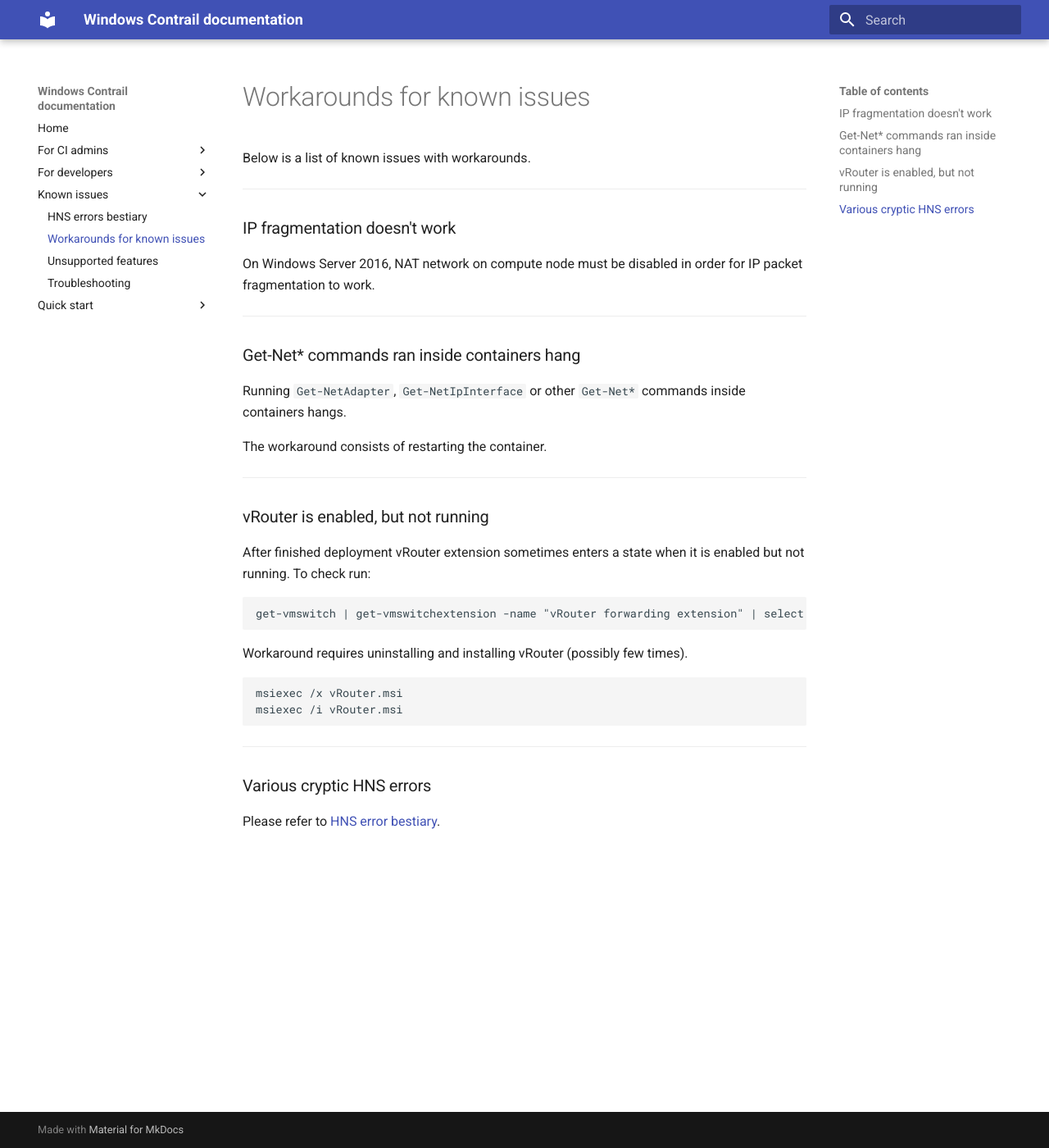
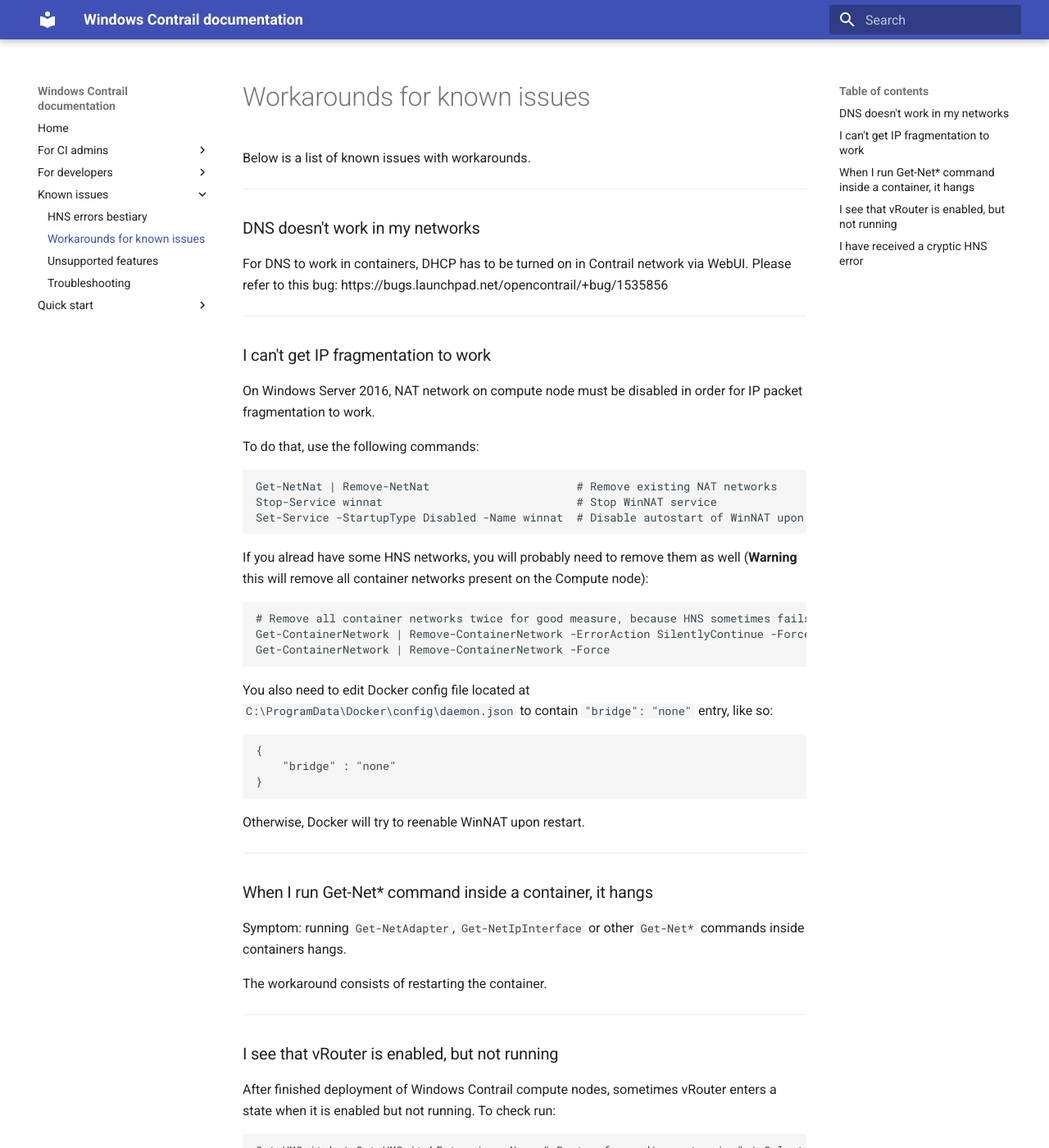
Before and after one commit to piotr-szuberski/contrail-windows-docs, an MkDocs documentation site: the page built from doc/Known_issues/Known_issues.md, in a window 1280 px wide and 1400 px high. Shown: the whole window at 82% size. Built offline with MkDocs 1.6.1 and Material for MkDocs 9.7.7, drawn with Linux system fonts in a browser that asks for light colours; some of the changed text lies outside the part shown.

Commit message:
Move DNS to workarounds and do small adjustments. (#77)

````diff
--- a/doc/Known_issues/Known_issues.md
+++ b/doc/Known_issues/Known_issues.md
@@ -4,33 +4,71 @@
 
 ---
 
-### IP fragmentation doesn't work
+### DNS doesn't work in my networks
+
+For DNS to work in containers, DHCP has to be turned on in Contrail network via WebUI.
+Please refer to this bug: https://bugs.launchpad.net/opencontrail/+bug/1535856
+
+---
+
+### I can't get IP fragmentation to work
 
 On Windows Server 2016, NAT network on compute node must be disabled in order for IP packet fragmentation to work.
 
+To do that, use the following commands:
+```
+Get-NetNat | Remove-NetNat                      # Remove existing NAT networks
+Stop-Service winnat                             # Stop WinNAT service
+Set-Service -StartupType Disabled -Name winnat  # Disable autostart of WinNAT upon reboot
+```
+
+If you alread have some HNS networks, you will probably need to remove them as well (**Warning** this will remove all
+container networks present on the Compute node):
+
+```
+# Remove all container networks twice for good measure, because HNS sometimes fails
+Get-ContainerNetwork | Remove-ContainerNetwork -ErrorAction SilentlyContinue -Force
+Get-ContainerNetwork | Remove-ContainerNetwork -Force
+```
+
+You also need to edit Docker config file located at `C:\ProgramData\Docker\config\daemon.json` to contain
+`"bridge": "none"` entry, like so:
+```
+{
+    "bridge" : "none"
+}
+```
+
+Otherwise, Docker will try to reenable WinNAT upon restart.
+
 ---
 
-### Get-Net* commands ran inside containers hang
+### When I run Get-Net* command inside a container, it hangs
 
-Running `Get-NetAdapter`, `Get-NetIpInterface` or other `Get-Net*` commands inside containers hangs.
+Symptom: running `Get-NetAdapter`, `Get-NetIpInterface` or other `Get-Net*` commands inside containers hangs.
 
 The workaround consists of restarting the container.
 
 ---
 
-### vRouter is enabled, but not running
+### I see that vRouter is enabled, but not running
 
-After finished deployment vRouter extension sometimes enters a state when it is enabled but not running. To check run:
+After finished deployment of Windows Contrail compute nodes, sometimes vRouter enters a state when it is enabled
+but not running. To check run:
 
-    get-vmswitch | get-vmswitchextension -name "vRouter forwarding extension" | select enabled,running
+```
+Get-VMSwitch | Get-VMSwitchExtension -Name "vRouter forwarding extension" | Select Enabled, Running
+```
 
 Workaround requires uninstalling and installing vRouter (possibly few times).
 
-    msiexec /x vRouter.msi
-    msiexec /i vRouter.msi
+```
+msiexec /x vRouter.msi
+msiexec /i vRouter.msi
+```
 
 ---
 
-### Various cryptic HNS errors
+### I have received a cryptic HNS error
 
 Please refer to [HNS error bestiary](./HNS_error_bestiary.md).
````
Also changed, not shown: doc/Known_issues/Not_supported.md (+0 -2 lines).
